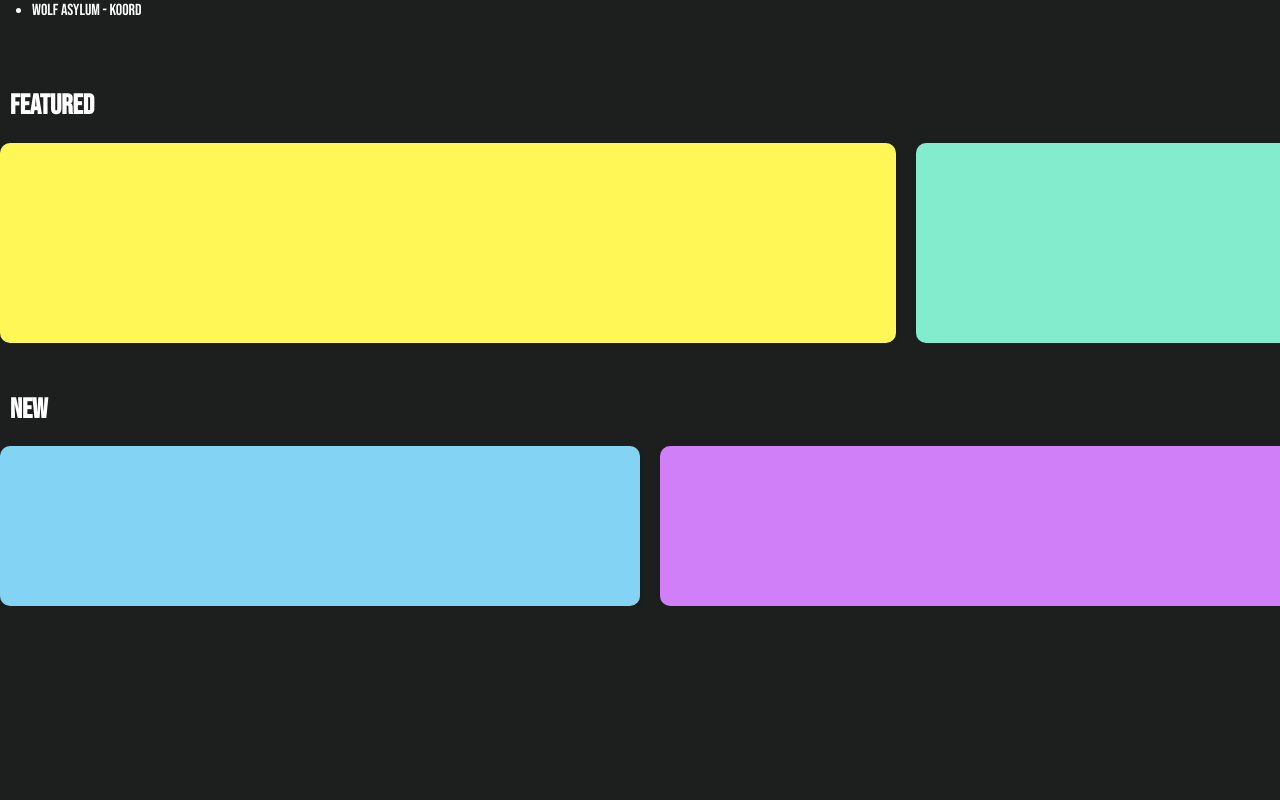
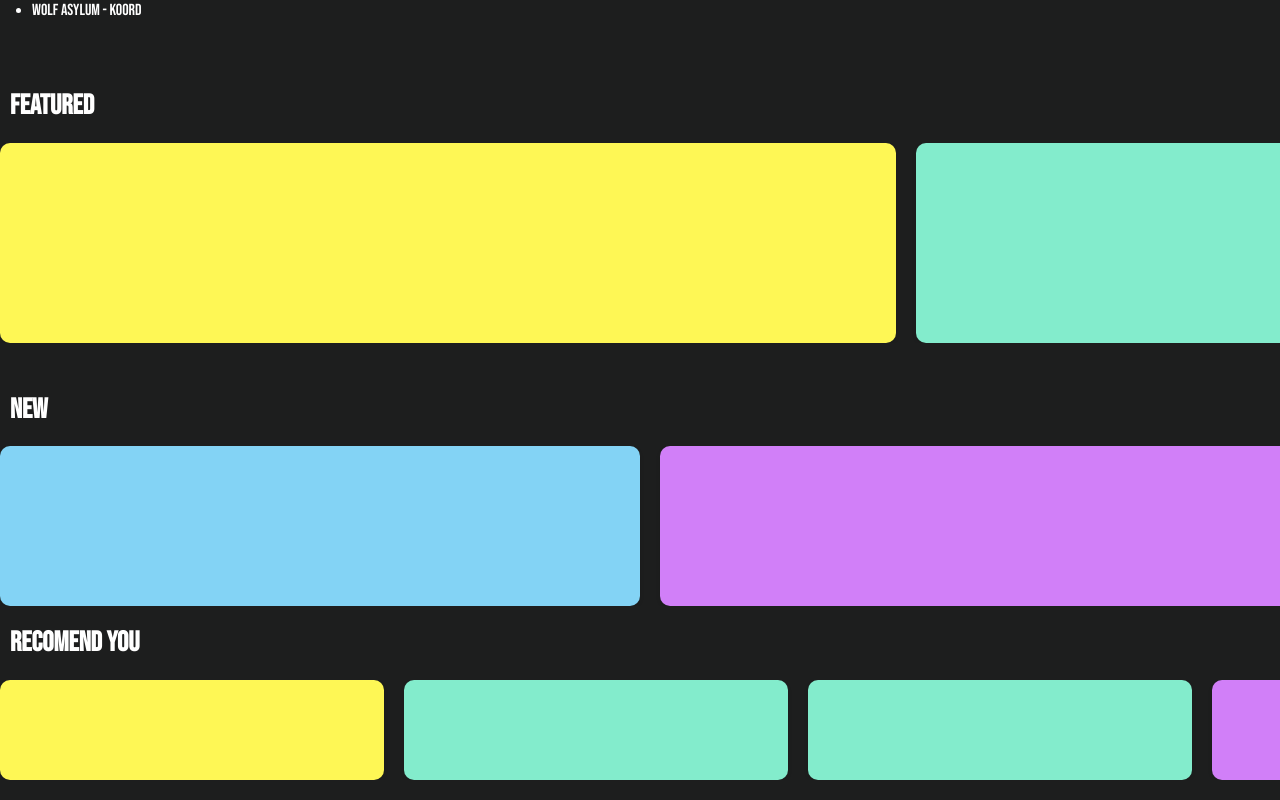
Before and after one commit to kreza-dzd/podcast-app, a Vue app: page / in a window 1280 px wide. Shown: the part 256-1056 px from the top of the page. Before the commit the page ends 882 px from the top, so only its background shows below. Built offline with nearby package versions, Linux system fonts and the light colour scheme.

Commit message:
Update App.vue

```diff
--- a/src/App.vue
+++ b/src/App.vue
@@ -8,7 +8,7 @@
       </button>
       <h1 class="app-title">My App</h1>
        <div class="user-profile">
-      <img src="/img/CD.jpg" alt="User Profile" />
+     <img src="./assets/CD.jpg" alt="User Profile" />
       </div>
        <div class="search-container">
         <input type="text" placeholder="Search" />
@@ -18,10 +18,10 @@
     <nav>
       <ul>
         <li>
-          <a href="#"><font-awesome-icon icon="search" /> Discover</a>
+          <a href="#"><font-awesome-icon :icon="['fas', 'music']" /> Music</a>
         </li>
         <li>
-          <a href="#"><font-awesome-icon icon="users" /> Community</a>
+          <a href="#"><font-awesome-icon :icon="['fas', 'podcast']" /> Podcast</a>
         </li>
         <li>
           <a href="#"><font-awesome-icon icon="book" /> Library</a>
@@ -58,15 +58,24 @@
     <div class="box-10"></div>
   </div>
 </div>
+      <div class="recomend-container">
+        <h2 class="section-title">Recomend You</h2>
+        <div class="box-wrapper">
+          <div class="box-11"></div>
+          <div class="box-12"></div>
+          <div class="box-12"></div>
+          <div class="box-14"></div>
+          <div class="box-15"></div>
+        </div>
+      </div>
 
     </main>
   </div>
 </template>
 
+
 <script>
 import PodcastList from "./components/PodcastList.vue";
-
-
 export default {
   components: {
     PodcastList,
@@ -84,8 +93,8 @@ export default {
 };
 </script>
 
+
 <style>
-
 body {
   background-color: #1D1E1E;
   color: #fff;
@@ -93,38 +102,29 @@ body {
   font-size: 16px;
   line-height: 1.5;
 }
-
-
 .app-title {
   font-size: 24px;
   font-weight: bold;
   text-align: center;
   margin: 20px 0;
 }
-
-
 .app-header {
   display: flex;
   justify-content: space-between;
   align-items: center;
   margin-bottom: 20px;
 }
-
 .user-profile {
   position: absolute;
   right: 10px;
   top: 20px;
 }
-
-
 .user-profile img {
   border-radius: 50%;
   width: 40px;
   height: 40px;
   object-fit: cover;
 }
-
-
 .menu-toggle {
   position: absolute;
   left: 10px;
@@ -134,7 +134,6 @@ body {
   cursor: pointer;
   z-index: 1000;
 }
-
 .menu-line {
   width: 30px;
   height: 3px;
@@ -143,24 +142,18 @@ body {
   margin: 5px 0;
   transition: all 0.3s ease;
 }
-
 .menu-line.active {
   background-color: #1D1E1E;
 }
-
 .menu-line.active:nth-child(1) {
   transform: translateY(8px) rotate(45deg);
-
 }
-
 .menu-line.active:nth-child(2) {
   opacity: 0;
 }
-
 .menu-line.active:nth-child(3) {
   transform: translateY(-8px) rotate(-45deg);
 }
-
 input[type="text"] {
   border: none;
   padding: 10px;
@@ -171,23 +164,18 @@ input[type="text"] {
   margin-right: 10px;
   font-size: 16px;
 }
-
 input[type="text"]::placeholder {
   color: whitesmoke;
   opacity: 1; /* Firefox */
 }
-
 input[type="text"]:-ms-input-placeholder {
   /* Internet Explorer 10-11 */
   color: whitesmoke;
 }
-
 input[type="text"]::-ms-input-placeholder {
   /* Microsoft Edge */
   color: whitesmoke;
 }
-
-
 .sidebar {
   position: fixed;
   left: -40%;
@@ -197,20 +185,16 @@ input[type="text"]::-ms-input-placeholder {
   background: #f8f8f8;
   transition: all 0.3s ease;
 }
-
 .sidebar.active {
   left: 0;
 }
-
 .sidebar nav ul {
   list-style-type: none;
   padding: 60px 0 20px 0;
 }
-
 .sidebar nav ul li {
   margin-bottom: 15px;
 }
-
 .sidebar nav ul li a {
   text-decoration: none;
   color: #333;
@@ -219,29 +203,21 @@ input[type="text"]::-ms-input-placeholder {
   align-items: center;
   padding-left: 10px;
 }
-
 .sidebar nav ul li a .font-awesome-icon {
   margin-right: 8px;
 }
-
-
 .featured-container {
   margin-top: 50px;
 }
-
 .new-container {
   margin-top: 50px;
 }
-
 .section-title {
   font-size: 28px;
   font-weight: bold;
   margin-bottom: 20px;
   margin-left: 10px;
 }
-
-
-
 .box-1, .box-2, .box-3, .box-4, .box-5 {
   flex: 0 0 70%;
   margin-right: 20px;
@@ -255,7 +231,6 @@ input[type="text"]::-ms-input-placeholder {
   padding: 100px 30px;
   text-align: center;
 }
-
 .box-6, .box-7, .box-8, .box-9, .box-10 {
   flex: 0 0 50%;
   margin-right: 20px;
@@ -269,48 +244,52 @@ input[type="text"]::-ms-input-placeholder {
   padding: 80px 30px;
   text-align: center;
 }
+.box-11, .box-12, .box-13, .box-14, .box-15 {
+  flex: 0 0 30%;
+  margin-right: 20px;
+  background-color: #f8f8f8;
+  border-radius: 10px;
+  box-shadow: 0px 2px 4px rgba(0, 0, 0, 0.1);
+  display: flex;
+  flex-direction: column;
+  justify-content: center;
+  align-items: center;
+  padding: 50px 30px;
+  text-align: center;
+}
 
-.box-1, .box-10 {
+.box-1, .box-10, .box-11 {
   background-color: #FEF755;
 }
-.box-2, .box-9 {
+.box-2, .box-9, .box-12 {
   background-color: #83ECCC;
 }
-.box-3, .box-8 {
+.box-3, .box-8, .box-13 {
   background-color: #A597FF;
 }
-.box-4, .box-7 {
+.box-4, .box-7, .box-14 {
   background-color: #D17FF8;
 }
-.box-5, .box-6 {
+.box-5, .box-6, .box-15 {
   background-color: #83D3F5;
 }
-
-
 
 .box-wrapper {
   display: flex;
   overflow-x: scroll;
   margin-bottom: 20px;
 }
-
-
 .featured-box img {
   width: 80%;
   margin-bottom: 20px;
 }
-
 .featured-box h2 {
   font-size: 20px;
   margin-bottom: 10px;
 }
-
 .featured-box p {
   font-size: 16px;
   line-height: 1.5;
   color: #666;
 }
-
-
-
 </style>
```
